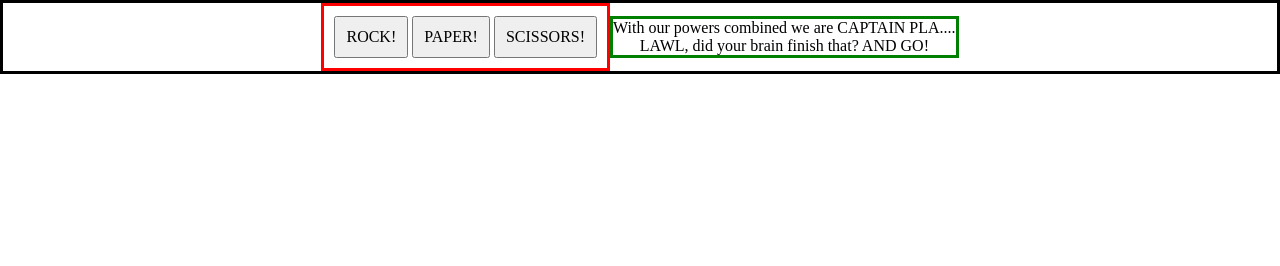
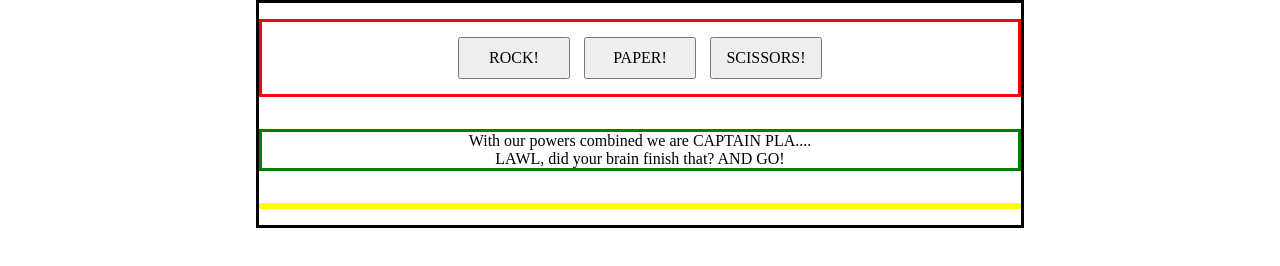
Before and after one commit to heathhile/RockPaperScissors, a plain HTML site: page index.html in a window 1280 px wide. Drawn offline with Linux system fonts and the light colour scheme.

Commit message:
Buttons mostly working

```diff
--- a/index.html
+++ b/index.html
@@ -13,9 +13,9 @@
 <body>
     <div class="container">
         <div class="buttons">
-            <button class="rock">ROCK!</button>
-            <button class="paper">PAPER!</button>
-            <button class="scissors">SCISSORS!</button>
+            <button class="rock grow">ROCK!</button>
+            <button class="paper grow">PAPER!</button>
+            <button class="scissors grow">SCISSORS!</button>
         </div>
         <div class="silly">
             <p>With our powers combined we are CAPTAIN PLA....</p>
--- a/style.css
+++ b/style.css
@@ -38,11 +38,20 @@ video {
 
 .container {
     display: flex;
+    flex-direction: column;
     justify-content: center;
     align-items: center;
     text-align: center;
     border: solid 3px;
+    max-width: 60%;
+    margin-inline: auto;
+}
 
+.buttons,
+.silly,
+.myResults {
+    width: 100%;
+    margin: 1em;
 }
 
 .buttons {
@@ -50,12 +59,28 @@ video {
     padding: 10px;
 
 }
-.rock, .paper, .scissors {
+
+.rock,
+.paper,
+.scissors {
     padding: 10px;
-    /* width: 10em; */
-    flex: 1;
+    min-width: 7em;
+    margin: 5px;
+}
+
+.grow {
+    transition: all .3s ease-in-out;
+}
+
+.grow:hover {
+    transform: scale(1.1);
 }
 
 .silly {
     border: solid green 3px;
 }
+
+.myResults {
+    border: solid yellow 3px;
+
+}
```
